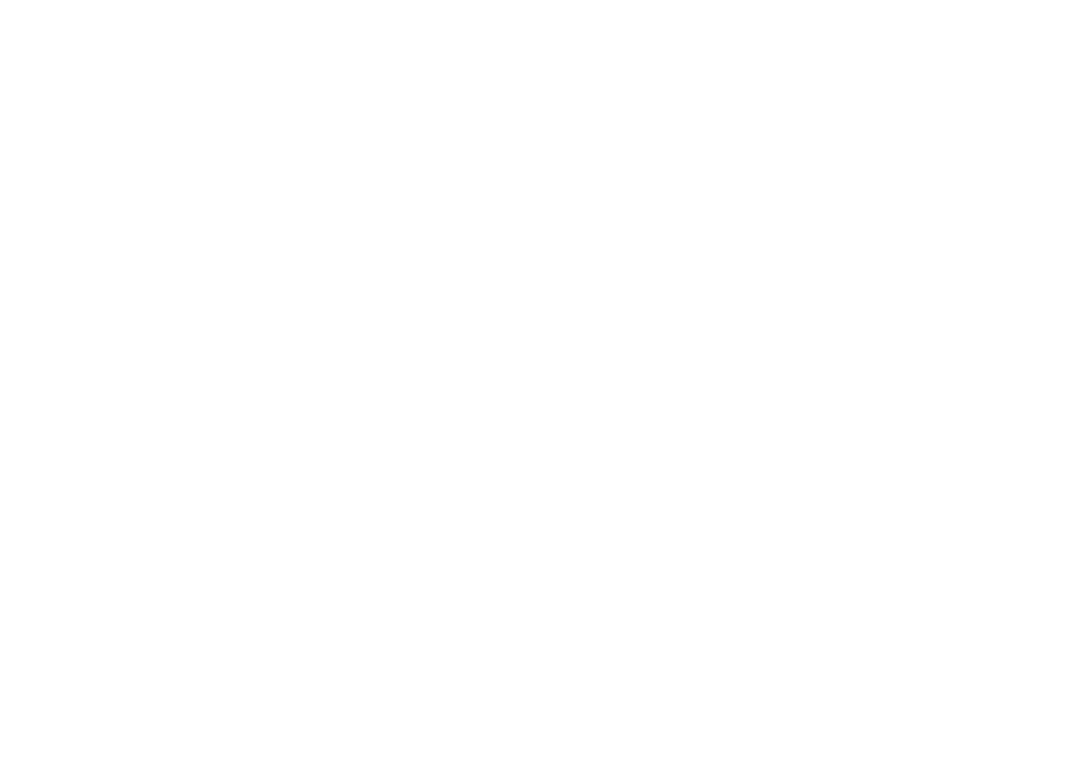
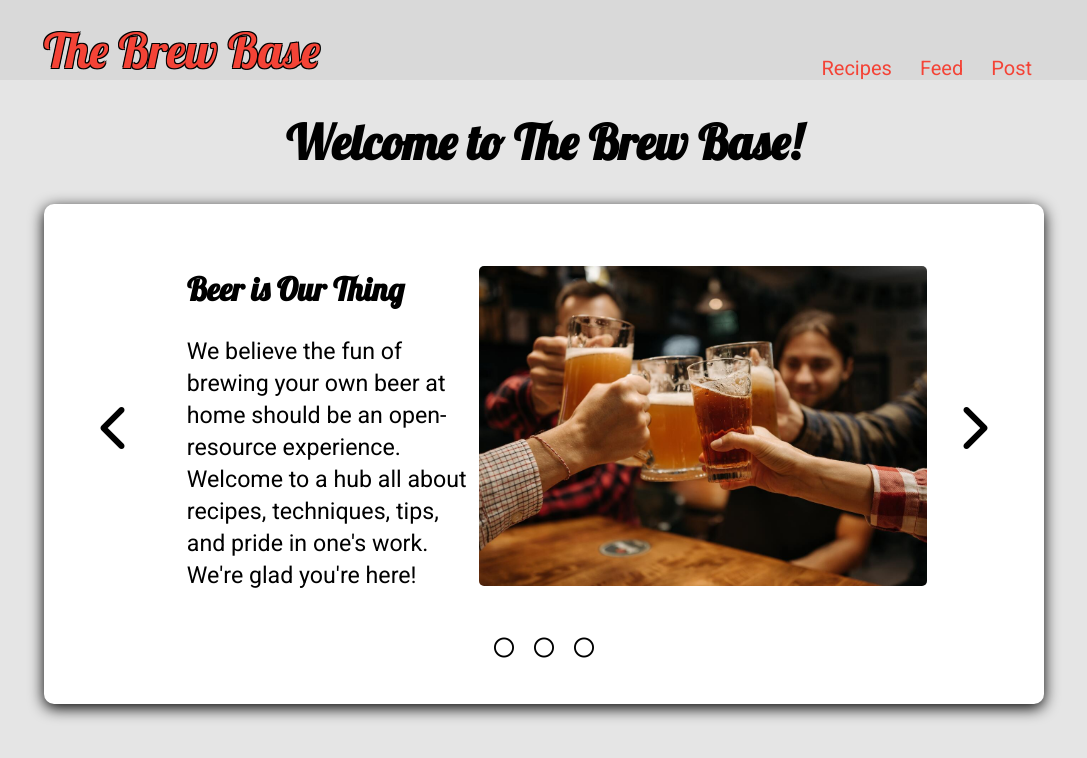
Before and after one commit to NoahLett/beer-base, a website: page index.html in a window 1280 px wide. Shown: the whole page, without its empty margins (96-1183 px from the left). Drawn offline with Linux system fonts and the light colour scheme.

Commit message:
Built basic structure of navbar and carousel #1

```diff
--- a/css/layout.css
+++ b/css/layout.css
@@ -0,0 +1,91 @@
+.hidden {
+  display: none;
+}
+
+.container {
+  max-width: 575px;
+  margin-left: auto;
+  margin-right: auto;
+  height: 100%;
+}
+
+.row {
+  display: flex;
+  flex-wrap: wrap;
+}
+
+.height {
+  height: 100%;
+}
+
+.column-full,
+.column-half {
+  width: 100%;
+}
+
+.column-seventh {
+  width: calc(100% / 7);
+  display: flex;
+  justify-content: center;
+  align-items: center;
+}
+
+.column-two-sevenths {
+  width: 100%;
+}
+
+.column-three-sevenths {
+  width: 100%;
+}
+
+.center {
+  display: flex;
+  justify-content: center;
+}
+
+.bottom {
+  display: flex;
+  justify-content: center;
+  align-items: flex-end;
+  background-color: #d9d9d9;
+}
+
+.welcome-box {
+  display: flex;
+  justify-content: center;
+}
+
+@media screen and (min-width: 768px) {
+  .container {
+    max-width: 1000px;
+  }
+
+  .column-half {
+    width: 50%;
+  }
+
+  .column-two-sevenths {
+    width: calc(100% * (2 / 7));
+    display: flex;
+    align-items: center;
+  }
+
+  .column-three-sevenths {
+    width: calc(100% * (3 / 7));
+    display: flex;
+    align-items: center;
+    justify-content: center;
+  }
+
+  .center {
+    display: flex;
+    justify-content: left;
+    align-items: flex-end;
+  }
+
+  .bottom {
+    display: flex;
+    justify-content: right;
+    align-items: flex-end;
+  }
+}
--- a/css/styles.css
+++ b/css/styles.css
@@ -0,0 +1,84 @@
+body {
+  background-color: #e5e5e5;
+}
+
+.header-box {
+  background-color: #d9d9d9;
+  height: 80px;
+}
+
+.main-title {
+  text-decoration: none;
+  font-family: Lobster, sans-serif;
+  font-size: 3rem;
+  color: #f44336;
+  text-shadow: -1px -1px 0 black, 1px -1px 0 black, -1px 1px 0 black, 1px 1px 0 black;
+}
+
+.recipe-link,
+.feed-link,
+.post-link {
+  text-decoration: none;
+  font-family: Roboto, sans-serif;
+  font-size: 1.25rem;
+  color: #f44336;
+  padding: 0.75rem;
+}
+
+.welcome-text {
+  font-family: Lobster, sans-serif;
+  color: black;
+  font-size: 3rem;
+  text-align: center;
+}
+
+.carousel-box {
+  height: 500px;
+  width: 100%;
+  background-color: white;
+  border-radius: 10px;
+  box-shadow: 0 4px 15px black;
+  align-items: center;
+  display: flex;
+}
+
+.fa-chevron-left {
+  font-size: 3rem;
+  cursor: pointer;
+}
+
+.fa-chevron-right {
+  font-size: 3rem;
+  cursor: pointer;
+}
+
+.carousel-title {
+  font-family: Lobster, sans-serif;
+  font-size: 2rem;
+}
+
+.carousel-text {
+  font-family: Roboto, sans-serif;
+  font-size: 1.45rem;
+  line-height: 2rem;
+}
+
+.carousel-image {
+  height: 20rem;
+  width: 28rem;
+  margin-left: 2rem;
+  object-fit: cover;
+  border-radius: 5px;
+}
+
+.span-box {
+  display: flex;
+  width: 100%;
+  justify-content: center;
+}
+
+.fa-circle {
+  font-size: 1.25rem;
+  padding: 0.5rem;
+  margin-top: 1rem;
+}
--- a/index.html
+++ b/index.html
@@ -5,14 +5,76 @@
   <meta name="viewport" content="width=device-width, initial-scale=1.0">
   <title>AJAX Project</title>
   <link rel="icon" href="images/favicon.ico">
+  <link rel="preconnect" href="https://fonts.googleapis.com">
+  <link rel="preconnect" href="https://fonts.gstatic.com" crossorigin>
+  <link href="https://fonts.googleapis.com/css2?family=Lobster&display=swap" rel="stylesheet">
+  <link rel="preconnect" href="https://fonts.googleapis.com">
+  <link rel="preconnect" href="https://fonts.gstatic.com" crossorigin>
+  <link href="https://fonts.googleapis.com/css2?family=Roboto&display=swap" rel="stylesheet">
+  <script src="https://kit.fontawesome.com/705272b3d3.js" crossorigin="anonymous"></script>
   <link rel="stylesheet" href="css/reset.css">
   <link rel="stylesheet" href="css/layout.css">
   <link rel="stylesheet" href="css/styles.css">
 </head>
 <body>
-  <header>
+  <header class="header-box">
+    <div class="container">
+      <div class="row height">
+        <div class="column-half center">
+          <a href="#" class="main-title">The Brew Base</a>
+        </div>
+        <div class="column-half bottom">
+          <span class="nav-bar">
+            <a href="#" class="recipe-link">Recipes</a>
+            <a href="#" class="feed-link">Feed</a>
+            <a href="#" class="post-link">Post</a>
+          </span>
+        </div>
+      </div>
+    </div>
   </header>
   <main>
+    <div class="view" data-view="home-page">
+      <div class="container">
+        <div class="row">
+          <div class="column-full">
+            <div class="welcome-box">
+              <h1 class="welcome-text">Welcome to The Brew Base!</h1>
+            </div>
+          </div>
+        </div>
+        <div class="row">
+          <div class="column-full">
+            <div class="carousel-box">
+              <div class="row">
+                <div class="column-seventh">
+                  <i class="fa-solid fa-chevron-left"></i>
+                </div>
+                <div class="column-two-sevenths">
+                  <div class="carousel-text-box">
+                    <h2 class="carousel-title">Beer is Our Thing</h2>
+                    <p class="carousel-text">We believe the fun of brewing your own beer at home should be an open-resource experience. Welcome to a hub all about recipes, techniques, tips, and pride in one's work. We're glad you're here!</p>
+                  </div>
+                </div>
+                <div class="column-three-sevenths">
+                  <div class="carousel-image-box"><img class="carousel-image" src="images/cheers.webp" alt="People cheering with beer"></div>
+                </div>
+                <div class="column-seventh">
+                  <i class="fa-solid fa-chevron-right"></i>
+                </div>
+                <div class="span-box">
+                  <span class="circles-box">
+                    <i class="fa-regular fa-circle"></i>
+                    <i class="fa-regular fa-circle"></i>
+                    <i class="fa-regular fa-circle"></i>
+                  </span>
+                </div>
+              </div>
+            </div>
+          </div>
+        </div>
+      </div>
+    </div>
   </main>
   <script src="js/data.js"></script>
   <script src="js/main.js"></script>
```
Also changed, not shown: images/cheers.webp (added).
